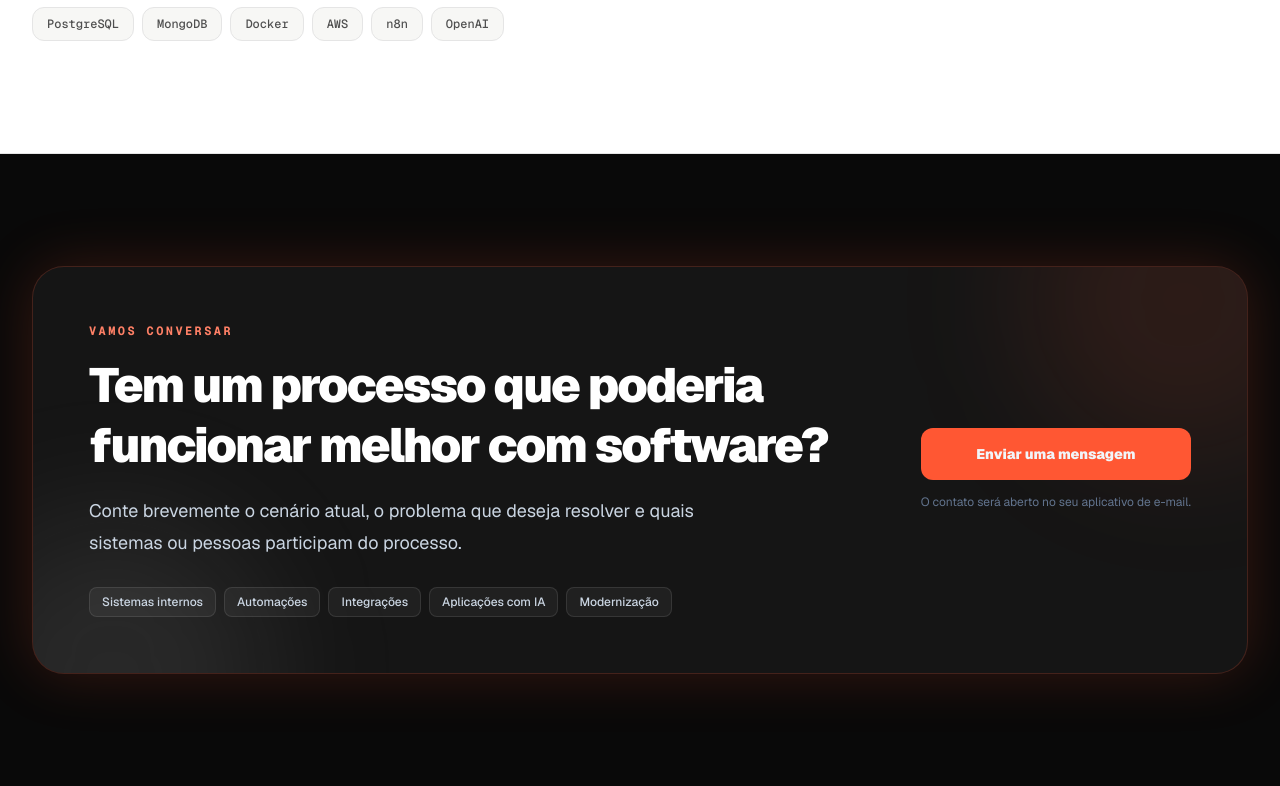
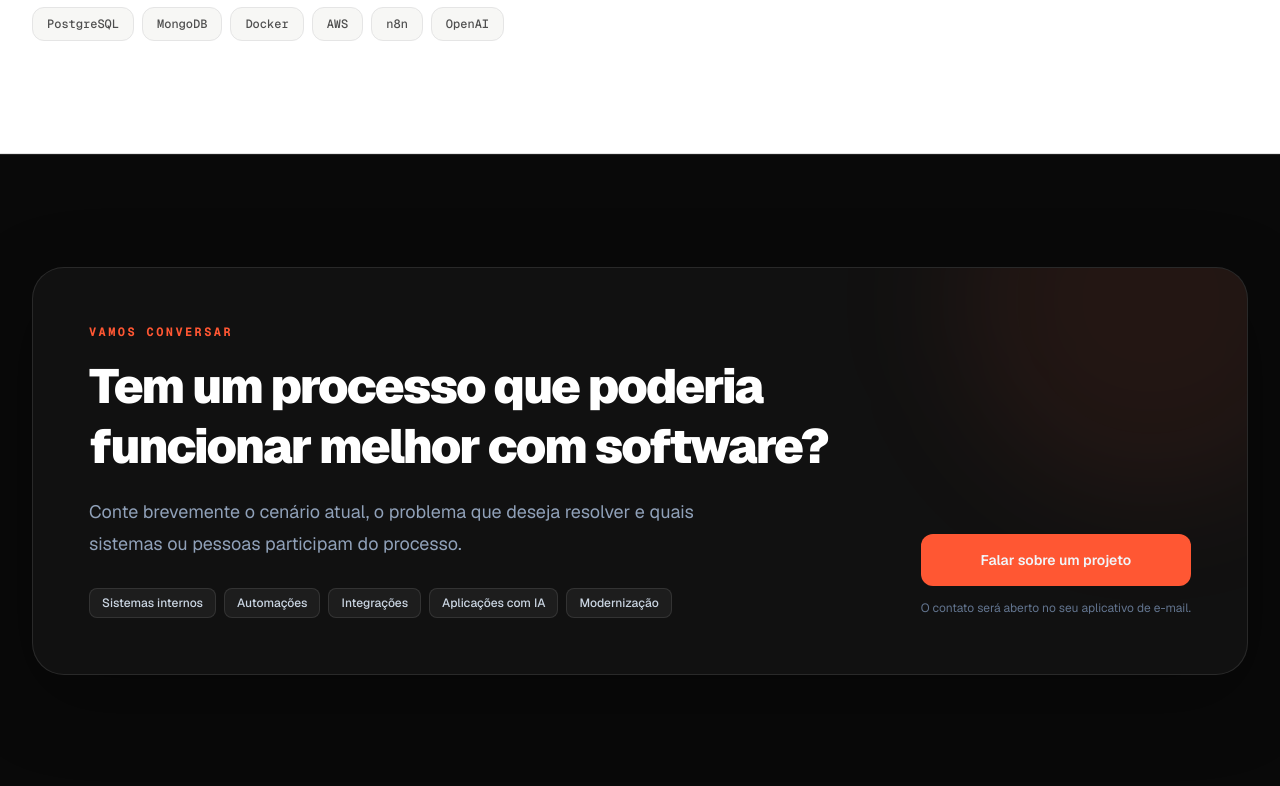
Before and after one commit to luissetincruz/lra-web, a Next.js app: page / in a window 1280 px wide. Shown: the part 4154-4940 px from the top of the page. Built offline with nearby package versions, Linux system fonts and the light colour scheme.

Commit message:
feat(home): apply LRA identity to contact section

```diff
--- a/src/components/sections/contact-section.tsx
+++ b/src/components/sections/contact-section.tsx
@@ -12,22 +12,21 @@ const contactTopics = [
 
 export function ContactSection() {
   return (
-    <section id="contato" aria-labelledby="contato-title" className="py-20 sm:py-28">
+    <section
+      id="contato"
+      aria-labelledby="contato-title"
+      className="border-t border-white/10 bg-ink py-20 sm:py-28"
+    >
       <Container>
-        <div className="relative overflow-hidden rounded-4xl border border-cyan/20 bg-panel p-7 shadow-glow sm:p-10 lg:p-14">
+        <div className="relative overflow-hidden rounded-[2rem] border border-white/10 bg-panel/80 p-7 shadow-card sm:p-10 lg:p-14">
           <div
             aria-hidden="true"
-            className="absolute -top-32 -right-24 h-80 w-80 rounded-full bg-cyan/10 blur-3xl"
+            className="pointer-events-none absolute -top-40 -right-24 h-96 w-96 rounded-full bg-brand/[0.08] blur-3xl"
           />
 
-          <div
-            aria-hidden="true"
-            className="absolute -bottom-40 -left-20 h-80 w-80 rounded-full bg-lilac/10 blur-3xl"
-          />
-
-          <div className="relative grid items-center gap-10 lg:grid-cols-[1fr_auto] lg:gap-16">
+          <div className="relative grid items-end gap-10 lg:grid-cols-[1fr_auto] lg:gap-16">
             <div>
-              <p className="font-mono text-xs font-bold tracking-[0.2em] text-mint uppercase">
+              <p className="font-mono text-xs font-bold tracking-[0.2em] text-brand uppercase">
                 Vamos conversar
               </p>
 
@@ -38,7 +37,7 @@ export function ContactSection() {
                 Tem um processo que poderia funcionar melhor com software?
               </h2>
 
-              <p className="mt-5 max-w-2xl text-base leading-7 text-slate-300 sm:text-lg sm:leading-8">
+              <p className="mt-5 max-w-2xl text-base leading-7 text-slate-400 sm:text-lg sm:leading-8">
                 Conte brevemente o cenário atual, o problema que deseja resolver e quais sistemas ou
                 pessoas participam do processo.
               </p>
@@ -55,12 +54,12 @@ export function ContactSection() {
               </ul>
             </div>
 
-            <div className="flex flex-col gap-3 lg:min-w-64">
+            <div className="flex flex-col items-stretch gap-3 lg:min-w-64">
               <Link
                 href="mailto:luiscruzdesign@gmail.com?subject=Projeto%20para%20a%20LRA%20Software"
-                className="inline-flex min-h-13 items-center justify-center rounded-xl bg-cyan px-6 text-center text-sm font-black text-ink transition-transform hover:-translate-y-0.5 focus-visible:ring-2 focus-visible:ring-cyan focus-visible:ring-offset-4 focus-visible:ring-offset-panel focus-visible:outline-none"
+                className="inline-flex min-h-13 items-center justify-center rounded-xl bg-brand px-6 text-center text-sm font-semibold text-text transition-[background-color,box-shadow] duration-200 hover:bg-brand-hover hover:shadow-[0_8px_24px_rgb(255_87_51_/_18%)] focus-visible:ring-2 focus-visible:ring-brand focus-visible:ring-offset-4 focus-visible:ring-offset-panel focus-visible:outline-none"
               >
-                Enviar uma mensagem
+                Falar sobre um projeto
               </Link>
 
               <p className="text-center text-xs leading-5 text-slate-500">
```
